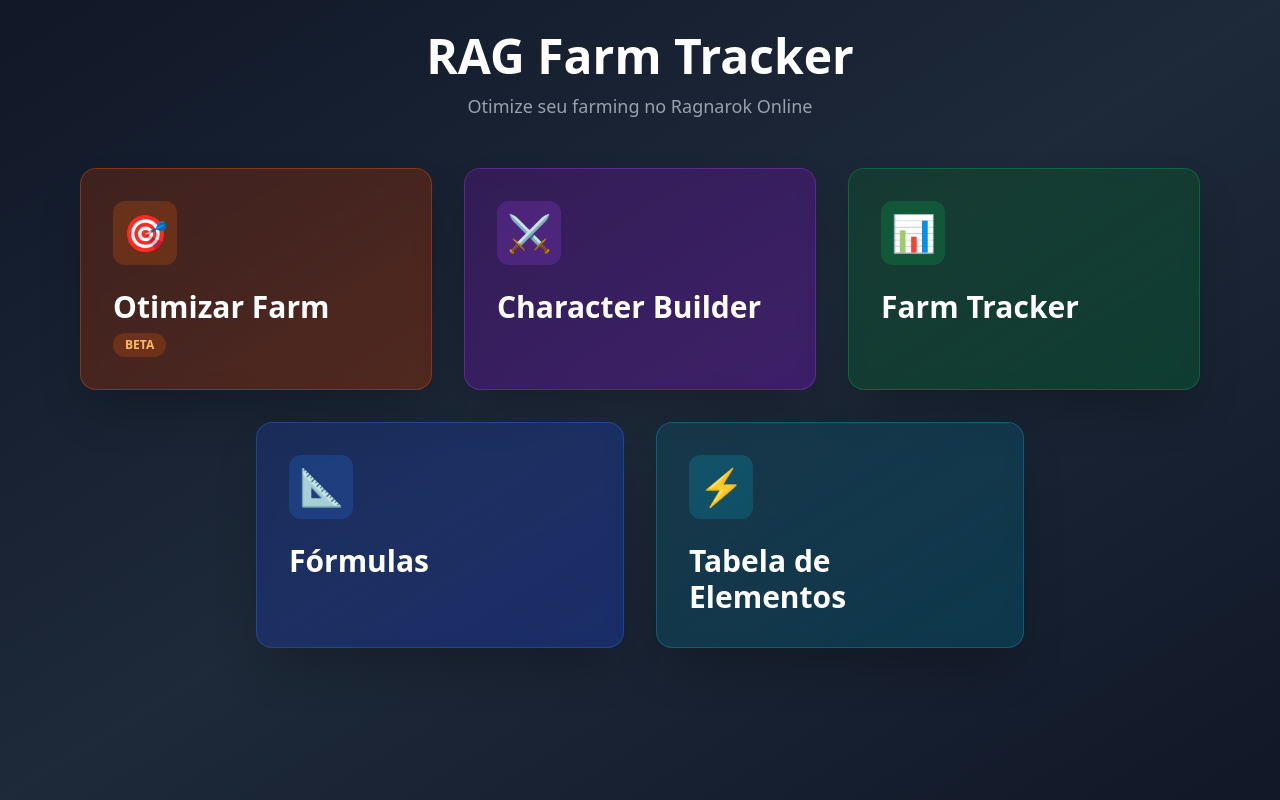
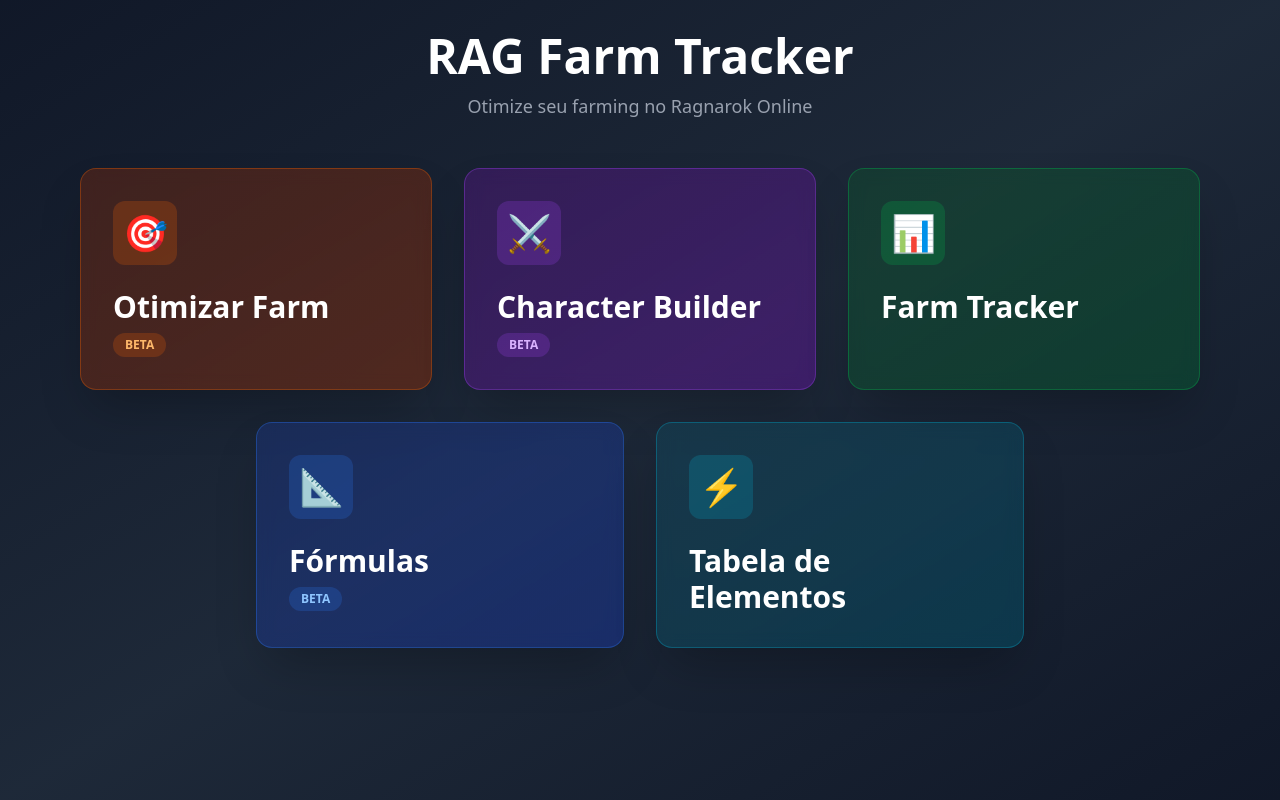
Before and after one commit to fellipefreiire/rag-farm-tracker, a React (Vite) app: page / in a window 1280 px wide. Built offline with nearby package versions, Linux system fonts and the light colour scheme.

Commit message:
fix: beta badge

```diff
--- a/src/components/Home.tsx
+++ b/src/components/Home.tsx
@@ -57,6 +57,11 @@
               <h2 className="text-3xl font-bold text-white">
                 Character Builder
               </h2>
+
+              {/* Beta Badge */}
+              <span className="inline-block mt-2 px-3 py-1 bg-purple-500/20 text-purple-300 text-xs font-bold rounded-full">
+                BETA
+              </span>
             </div>
           </div>
 
@@ -96,6 +101,11 @@
               <h2 className="text-3xl font-bold text-white">
                 Fórmulas
               </h2>
+
+              {/* Beta Badge */}
+              <span className="inline-block mt-2 px-3 py-1 bg-blue-500/20 text-blue-300 text-xs font-bold rounded-full">
+                BETA
+              </span>
             </div>
           </div>
 
```
